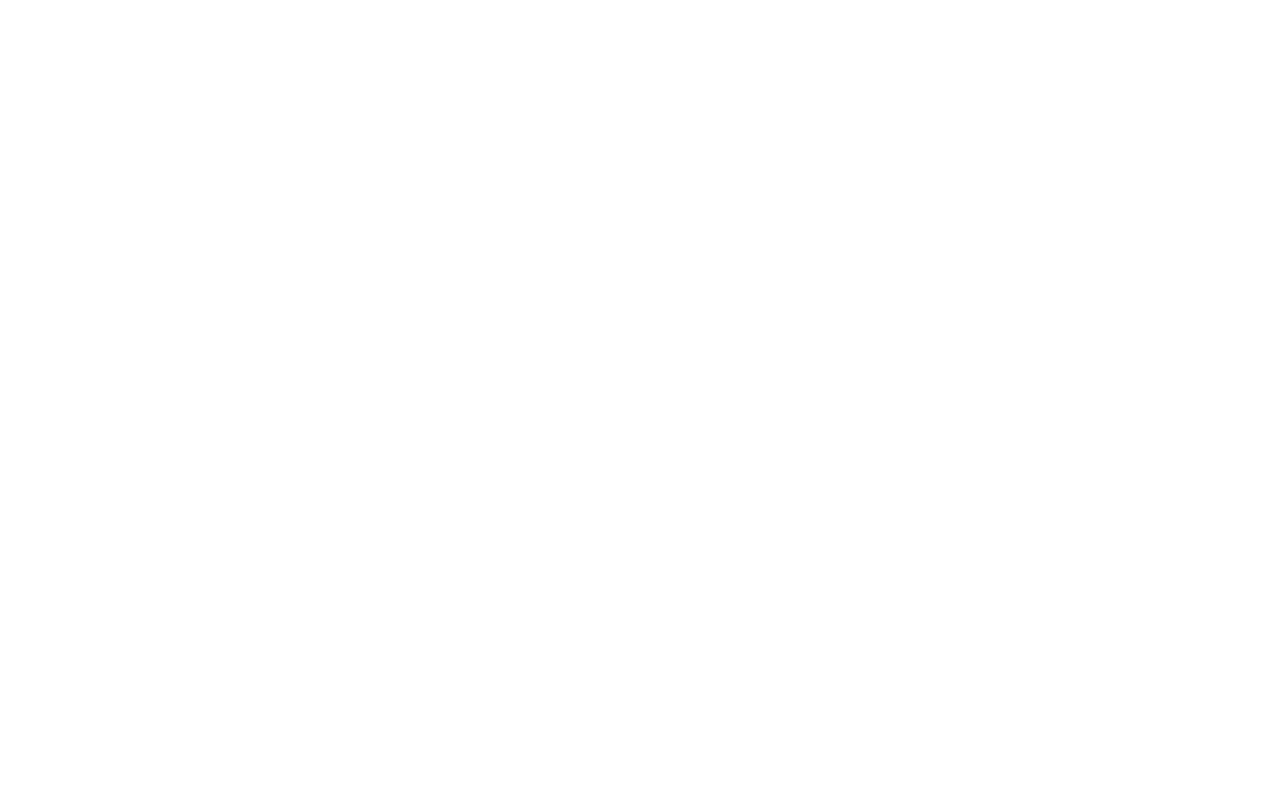
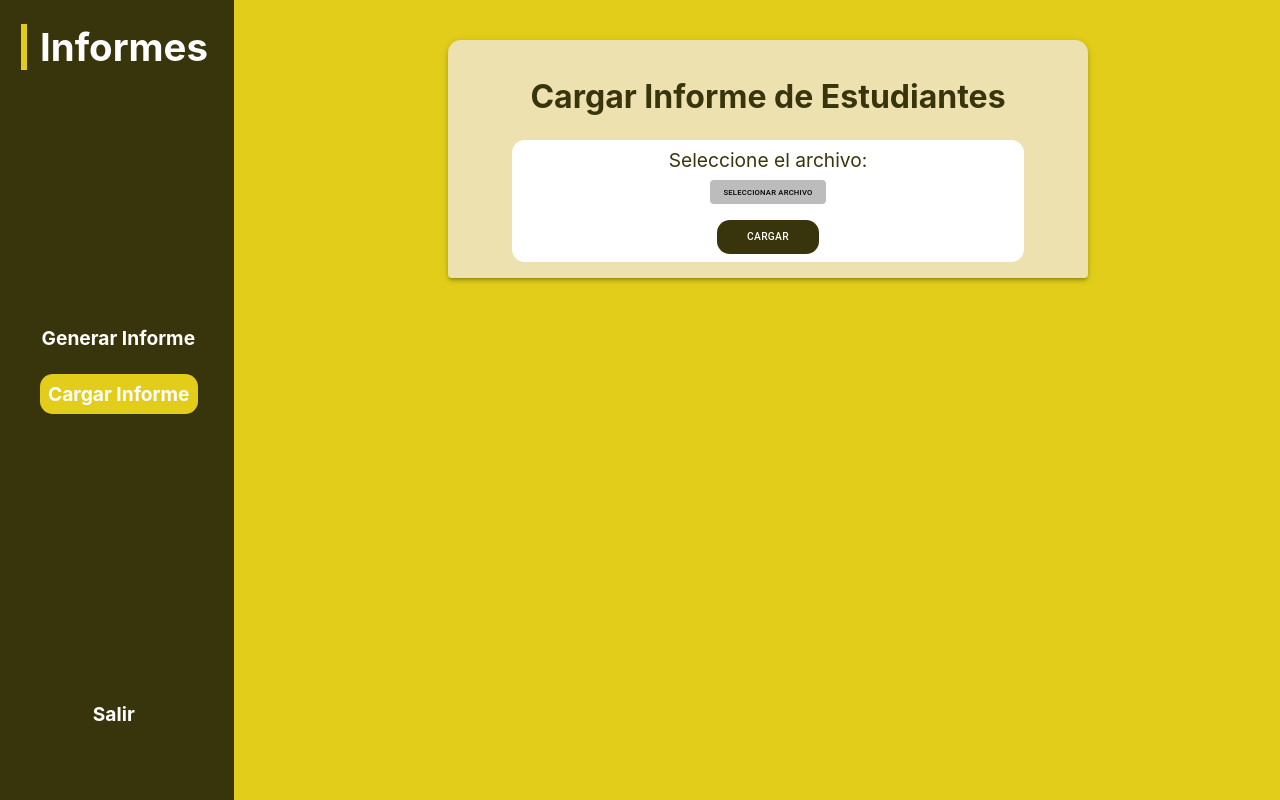
Before and after one commit to FranVQ09/Proyecto-Disenno, a React (Create React App) app in the folder diseno-p1/: page /cargarInforme in a window 1280 px wide. Before the commit this address had no page. Built offline with nearby package versions, Linux system fonts and the light colour scheme.

Commit message:
Informes Asistente Administrativo

```diff
--- a/diseno-p1/src/App.js
+++ b/diseno-p1/src/App.js
@@ -16,6 +16,8 @@ import ConsultasEstudiantes from './pages/AsistenteAdministrativo/consultasEstud
 import ConsultasPlanActividades from './pages/AsistenteAdministrativo/consultasPlanActividades';
 import GestionarEquipo from './pages/AsistenteAdministrativo/gestionarEquipo';
 import RegistrarProfesor from './pages/AsistenteAdministrativo/registrarProfesor';
+import InformesExcel from './pages/AsistenteAdministrativo/InformesExcel';
+import CargarInforme from './pages/AsistenteAdministrativo/CargarInforme';
 
 // Import Profesor Coordinador
 import MenuProfesorCoordinador from './pages/ProfesorCoordinador/MenuProfesor';
@@ -51,6 +53,8 @@ function App() {
           <Route path="/consultasPlanActividades" element={<ConsultasPlanActividades />} />
           <Route path="/gestionarEquipo" element={<GestionarEquipo />} />
           <Route path="/registrarProfesor" element={<RegistrarProfesor />} />
+          <Route path="/informesExcel" element={<InformesExcel />} />
+          <Route path="/cargarInforme" element={<CargarInforme />} />
           <Route path="/profesor" element={<MenuProfesor />} />
           <Route path="/consultasProfesor" element={<ConsultasProfesor />} />
           <Route path="/consultarEstudiantesProfesor" element={<ConsultarEstudiantesProfesor />} />
--- /dev/null
+++ b/diseno-p1/src/pages/AsistenteAdministrativo/CargarInforme.js
@@ -0,0 +1,77 @@
+import React, { useState } from 'react';
+import Link from '@mui/material/Link';
+import Paper from '@mui/material/Paper';
+import Input from '@mui/material/Input';
+import Button from '@mui/material/Button';
+
+function CargarInforme() {
+    const [selectedFile, setSelectedFile] = useState(null);
+
+    const handleFileChange = (event) => {
+        setSelectedFile(event.target.files[0]);
+    };
+
+    const handleUpload = () => {
+        // Aquí puedes agregar la lógica para subir el archivo al servidor
+        // Puedes enviar 'selectedFile' al servidor usando fetch o axios
+        console.log("Archivo seleccionado:", selectedFile);
+    };
+
+    return (
+        <div
+            style={{
+                display: 'flex',
+                flexDirection: 'column',
+                justifyContent: 'flex-start',
+                alignItems: 'center',
+                backgroundColor: '#E2CE1A',
+                overflow: 'hidden',
+                minHeight: '100vh',
+            }}
+        >
+            <div
+                style={{
+                    position: 'fixed',
+                    top: 0,
+                    left: 0,
+                    bottom: 0,
+                    width: '17%',
+                    padding: '1vh',
+                    backgroundColor: '#38340C',
+                    display: 'flex',
+                    flexDirection: 'column',
+                    justifyContent: 'flex-start',
+                    alignItems: 'flex-start',
+                }}
+            >
+                <div style={{ width:"0vw", marginTop: '2vh', marginLeft: '1vw', marginBottom: '1vh', backgroundColor: "#E2CE1A", paddingLeft: '0.5vw' }}>
+                    <a style={{ color: 'white', fontWeight: 'bold', fontSize: '3vw', textDecoration: 'none', display: 'inline-block', backgroundColor: '#38340C', marginLeft: '1vw' }}>Informes</a>
+                </div>
+                <Link href="/informesExcel" style={{ color: 'white', fontWeight: 'bold', fontSize: '1.5vw', textDecoration: 'none', padding: '1vh', display: 'inline-block', backgroundColor:'#38340C', marginTop: '30vh', marginLeft: "2vw", borderRadius:'1vw'}}>Generar Informe</Link>
+                <Link href="/cargarInforme" style={{ color: 'white', fontWeight: 'bold', fontSize: '1.5vw', textDecoration: 'none', padding: '1vh', display: 'inline-block', backgroundColor:'#E2CE1A', marginTop: '2vh', marginLeft: "2.5vw", whiteSpace:"nowrap", borderRadius:"1vw"}}>Cargar Informe</Link>
+                <Link href="/asistente" style={{ color: 'white', fontWeight: 'bold', fontSize: '1.5vw', textDecoration: 'none', padding: '1vh', display: 'inline-block', backgroundColor: "#38340C", marginTop:"35vh", marginLeft:"6vw" }}>Salir</Link>
+            </div>
+            <div style={{ width:"50vw", marginTop: '5vh', marginLeft: '40vw', marginRight: '20vw' }}>
+                <Paper elevation={3} style={{ padding: '2vh', backgroundColor:"#EEE1B0", borderTopLeftRadius:"1vw", borderTopRightRadius:"1vw" }}>
+                    <h1 style={{ color: '#38340C', fontSize: '2.5vw', textAlign: 'center', marginBottom: '3vh' }}>Cargar Informe de Estudiantes</h1>
+                    <div style={{ width:"40vw", backgroundColor:"white", margin:"auto", borderRadius:"1vw"}}>
+                        <form style={{ display: 'flex', flexDirection: 'column', justifyContent: 'center', alignItems: 'center' }}>
+                            <label style={{ color: '#38340C', fontSize: '1.5vw', marginBottom: '1vh', marginTop:"1vh" }}>Seleccione el archivo:</label>
+                            <Input type="file" id="file" name="file" inputProps={{ accept: '.xlsx' }} style={{ display: 'none' }} onChange={handleFileChange} />
+                            {
+                                selectedFile &&
+                                <label style={{ color: '#38340C', fontSize: '1.2vw', marginBottom: '1vh', marginTop:"1vh" }}>{selectedFile.name}</label>
+                            }
+                            <label htmlFor="file">
+                                <Button component="span" style={{ backgroundColor: '#bcbcbc', color: 'black', fontSize: '0.6vw', height:"3vh", marginBottom: '1vh', width:"9vw" }}>Seleccionar archivo</Button>
+                            </label>
+                            <Button onClick={handleUpload} style={{ backgroundColor: '#38340C', color: 'white', fontSize: '0.8vw', padding: '1vh', borderRadius: '1vw', width:"8vw", marginBottom:"1vh", marginTop:"1vh" }}>Cargar</Button>
+                        </form>
+                    </div>
+                </Paper>
+            </div>
+        </div>
+    )
+}
+
+export default CargarInforme;
--- /dev/null
+++ b/diseno-p1/src/pages/AsistenteAdministrativo/InformesExcel.js
@@ -0,0 +1,83 @@
+import React, { useState }  from 'react'
+import Link from '@mui/material/Link';
+import Paper from '@mui/material/Paper';
+import { Select } from '@mui/material';
+import { MenuItem } from '@mui/material';
+import { FormControl } from '@mui/material';
+
+
+function InformesExcel() {
+    const [option, setOption] = useState("");
+
+    const handleChange = (event) => {
+        setOption(event.target.value);
+    }
+  return (
+    <div
+        style={{
+            display: 'flex',
+            flexDirection: 'column',
+            justifyContent: 'flex-start',
+            alignItems: 'center',
+            backgroundColor: '#E2CE1A',
+            overflow: 'hidden',
+            minHeight: '100vh',
+        }}
+    >
+        <div
+            style={{
+                position: 'fixed',
+                top: 0,
+                left: 0,
+                bottom: 0,
+                width: '17%',
+                padding: '1vh',
+                backgroundColor: '#38340C',
+                display: 'flex',
+                flexDirection: 'column',
+                justifyContent: 'flex-start',
+                alignItems: 'flex-start',
+            }}
+        >
+            <div style={{ width:"0vw", marginTop: '2vh', marginLeft: '1vw', marginBottom: '1vh', backgroundColor: "#E2CE1A", paddingLeft: '0.5vw' }}>
+                <a style={{ color: 'white', fontWeight: 'bold', fontSize: '3vw', textDecoration: 'none', display: 'inline-block', backgroundColor: '#38340C', marginLeft: '1vw' }}>Informes</a>
+            </div>
+            <Link href="/informesExcel" style={{ color: 'white', fontWeight: 'bold', fontSize: '1.5vw', textDecoration: 'none', padding: '1vh', display: 'inline-block', backgroundColor:'#E2CE1A', marginTop: '30vh', marginLeft: "2vw", borderRadius:'1vw'}}>Generar Informe</Link>
+            <Link href="/cargarInforme" style={{ color: 'white', fontWeight: 'bold', fontSize: '1.5vw', textDecoration: 'none', padding: '1vh', display: 'inline-block', backgroundColor:'#38340C', marginTop: '2vh', marginLeft: "2.5vw", whiteSpace:"nowrap"}}>Cargar Informe</Link>
+            <Link href="/asistente" style={{ color: 'white', fontWeight: 'bold', fontSize: '1.5vw', textDecoration: 'none', padding: '1vh', display: 'inline-block', backgroundColor: "#38340C", marginTop:"35vh", marginLeft:"6vw" }}>Salir</Link>
+        </div>
+        <div style={{ width:"50vw", marginTop: '25vh', marginLeft: '40vw', marginRight: '20vw' }}>
+            <Paper elevation={3} style={{ padding: '2vh', backgroundColor:"#EEE1B0", borderRadius:"1vw" }}>
+                <h1 style={{ color: '#38340C', fontSize: '2.5vw', textAlign: 'center', marginBottom: '3vh' }}>Generar Informe Excel</h1>
+                <div style={{ width:"40vw", backgroundColor:"white", margin:"auto", borderRadius:"1vw"}}>
+                    <form style={{ display: 'flex', flexDirection: 'column', justifyContent: 'center', alignItems: 'center' }}>
+                        <label style={{ color: '#38340C', fontSize: '1.5vw', marginBottom: '1vh', marginTop:"1vh" }}>Seleccione la sede:</label>
+                        <FormControl>
+                            <Select
+                                labelId="opciones-label"
+                                id="opciones"
+                                value={option}
+                                onChange={handleChange}
+                                style={{ width:"15vw", marginBottom:"2vh" }}
+                                >
+                                <MenuItem disabled value="">
+                                    <em>Seleccione una sede</em>
+                                </MenuItem>
+                                <MenuItem value="CA">Cartago</MenuItem>
+                                <MenuItem value="SJ">San José</MenuItem>
+                                <MenuItem value="AL">Alajuela</MenuItem>
+                                <MenuItem value="LI">Limón</MenuItem>
+                                <MenuItem value="SC">San Carlos</MenuItem>
+                                <MenuItem value="TO">Todas</MenuItem>
+                            </Select>
+                        </FormControl>
+                        <button type="submit" style={{ width:"10vw", padding:"1vh", backgroundColor:"#38340C", color:"white", fontSize:"1.2vw", borderRadius:"1vw", marginBottom:"1vh" }}>Generar</button>
+                    </form>
+                </div>
+            </Paper>
+        </div>
+    </div>
+  )
+}
+
+export default InformesExcel
--- a/diseno-p1/src/pages/AsistenteAdministrativo/menuAsistente.js
+++ b/diseno-p1/src/pages/AsistenteAdministrativo/menuAsistente.js
@@ -71,7 +71,7 @@ const MenuAsistente = () => {
                     Registrar Profesor
                 </a>
                 <a
-                    href="#"
+                    href="/informesExcel"
                     style={{
                         color: 'white',
                         fontWeight: 'bold',
@@ -81,7 +81,7 @@ const MenuAsistente = () => {
                         marginLeft: '10px' // Margen derecho entre enlaces
                     }}
                 >
-                    Informe Matriculados
+                    Informes
                 </a>
             </div>
             <a
```
